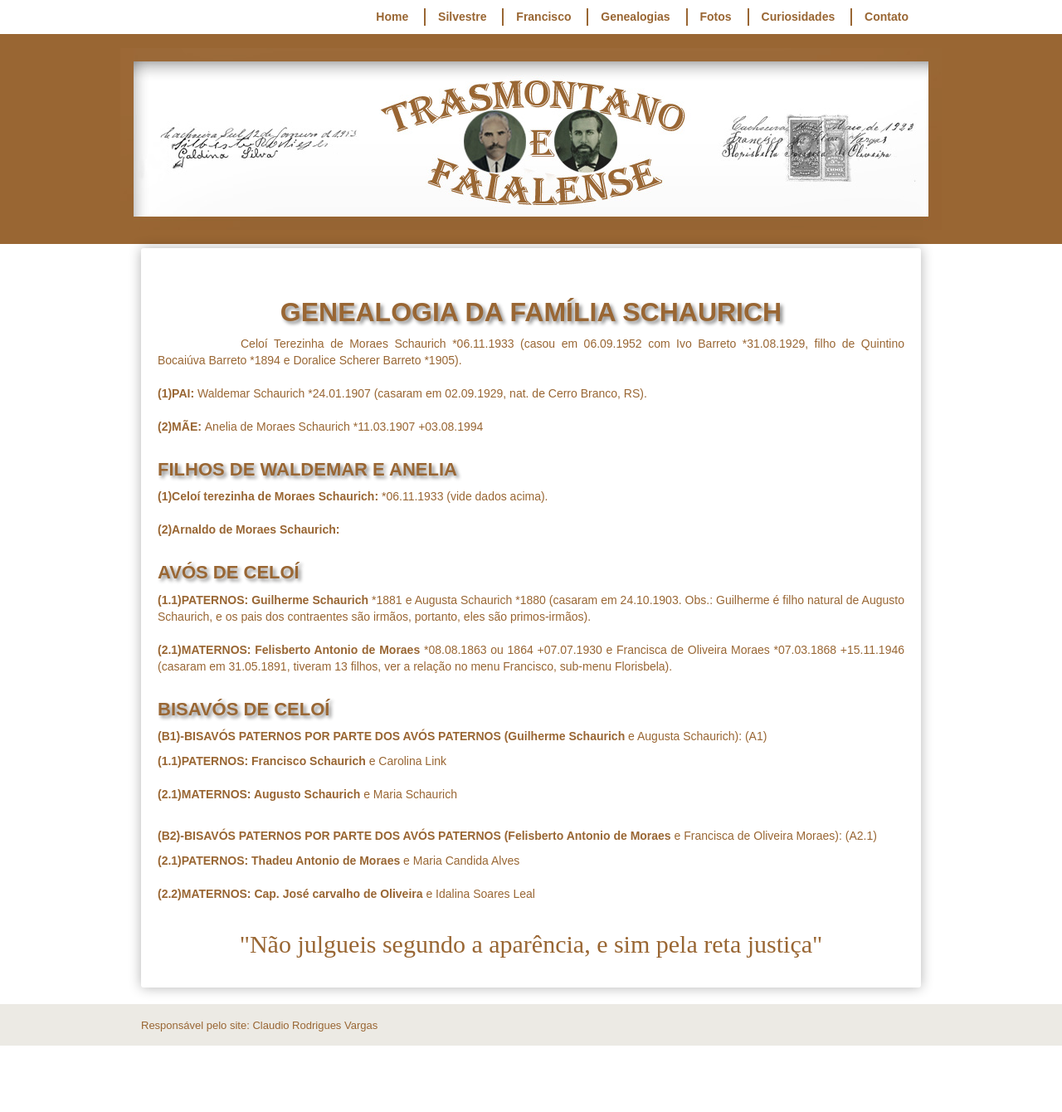
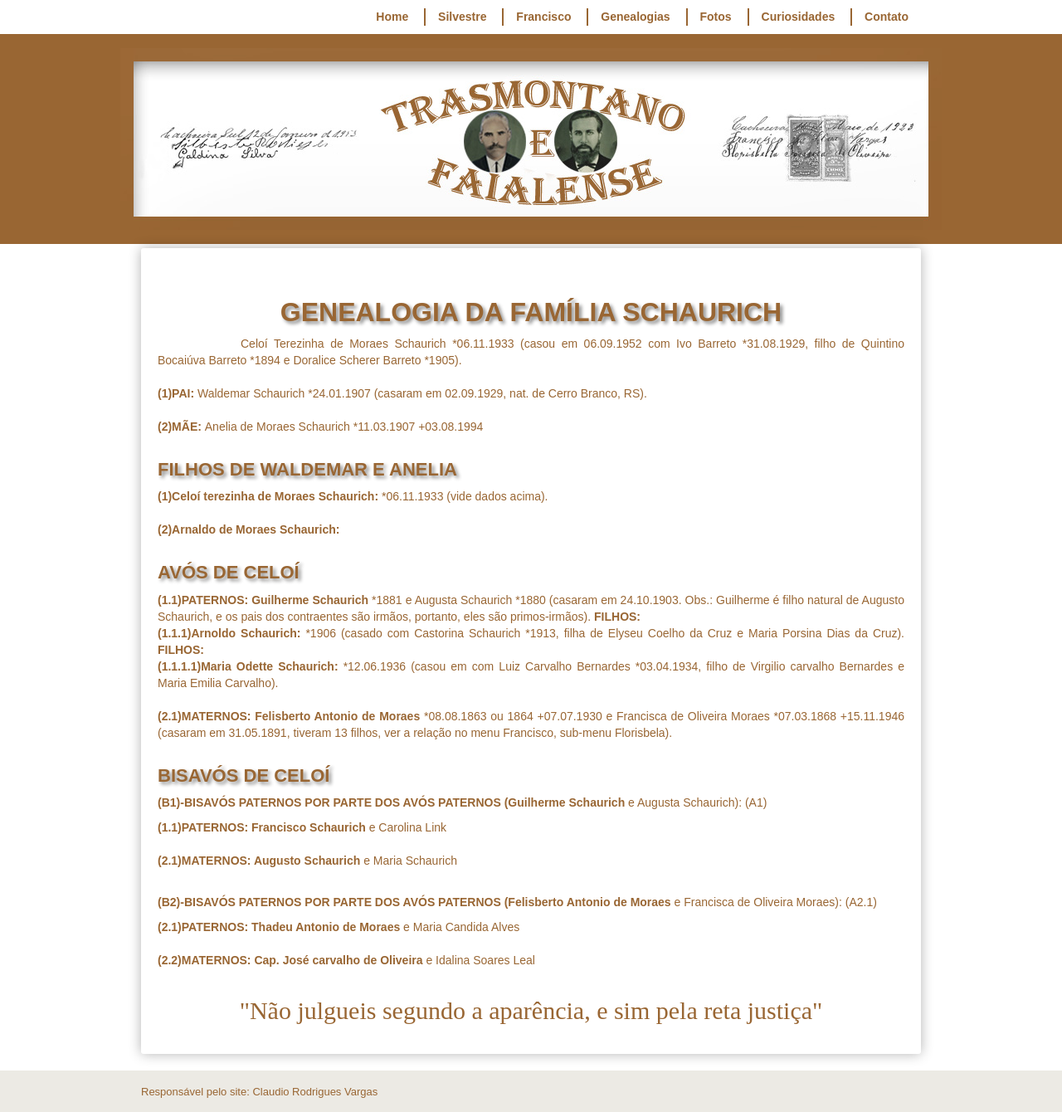
Before and after one commit to claudiovargas1955/claudiovargas1955.github.io, a Jekyll site: the page built from _pages/familia-schaurich.html, in a window 1280 px wide. Shown: the whole page at 83% size. Built offline with Jekyll 4.4.1, drawn with Linux system fonts in a browser that asks for light colours; some web fonts are replaced; before the commit the page ends 1260 px from its top, so only the background shows below that.

Commit message:
Update familia-schaurich.html

```diff
--- a/_pages/familia-schaurich.html
+++ b/_pages/familia-schaurich.html
@@ -110,7 +110,11 @@ filho de Quintino Bocaiúva Barreto *1894 e Doralice Scherer Barreto *1905). <br
 
 <h4>AVÓS DE CELOÍ</h4>
 <p><b>(1.1)PATERNOS: Guilherme Schaurich </b>*1881 e Augusta Schaurich *1880 (casaram em 24.10.1903. Obs.: Guilherme é filho natural de
-Augusto Schaurich, e os pais dos contraentes são irmãos, portanto, eles são primos-irmãos).<br><br>
+Augusto Schaurich, e os pais dos contraentes são irmãos, portanto, eles são primos-irmãos). <b>FILHOS: </b><br>
+  <b>(1.1.1)Arnoldo Schaurich: </b>*1906 (casado com Castorina Schaurich *1913, filha de Elyseu Coelho da Cruz e
+  Maria Porsina Dias da Cruz). <b>FILHOS: </b><br>
+      <b>(1.1.1.1)Maria Odette Schaurich: </b>*12.06.1936 (casou em com Luiz Carvalho Bernardes *03.04.1934, filho de Virgilio carvalho
+      Bernardes e Maria Emilia Carvalho). <br><br>
 
 <b>(2.1)MATERNOS: Felisberto Antonio de Moraes </b>*08.08.1863 ou 1864 +07.07.1930 e Francisca de Oliveira Moraes *07.03.1868
 +15.11.1946 (casaram em 31.05.1891, tiveram 13 filhos, ver a relação no menu Francisco, sub-menu Florisbela).<br><br>
```
